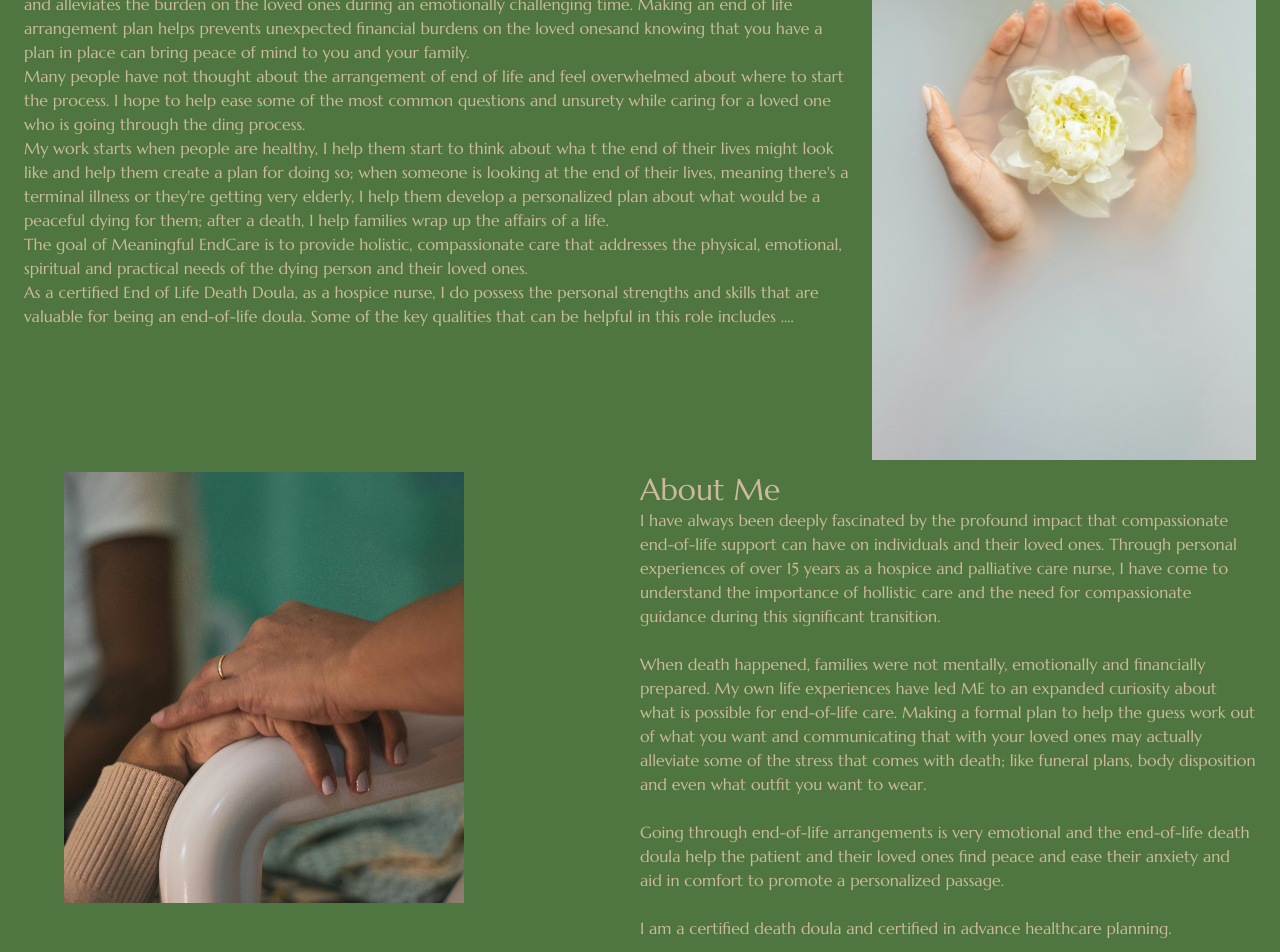
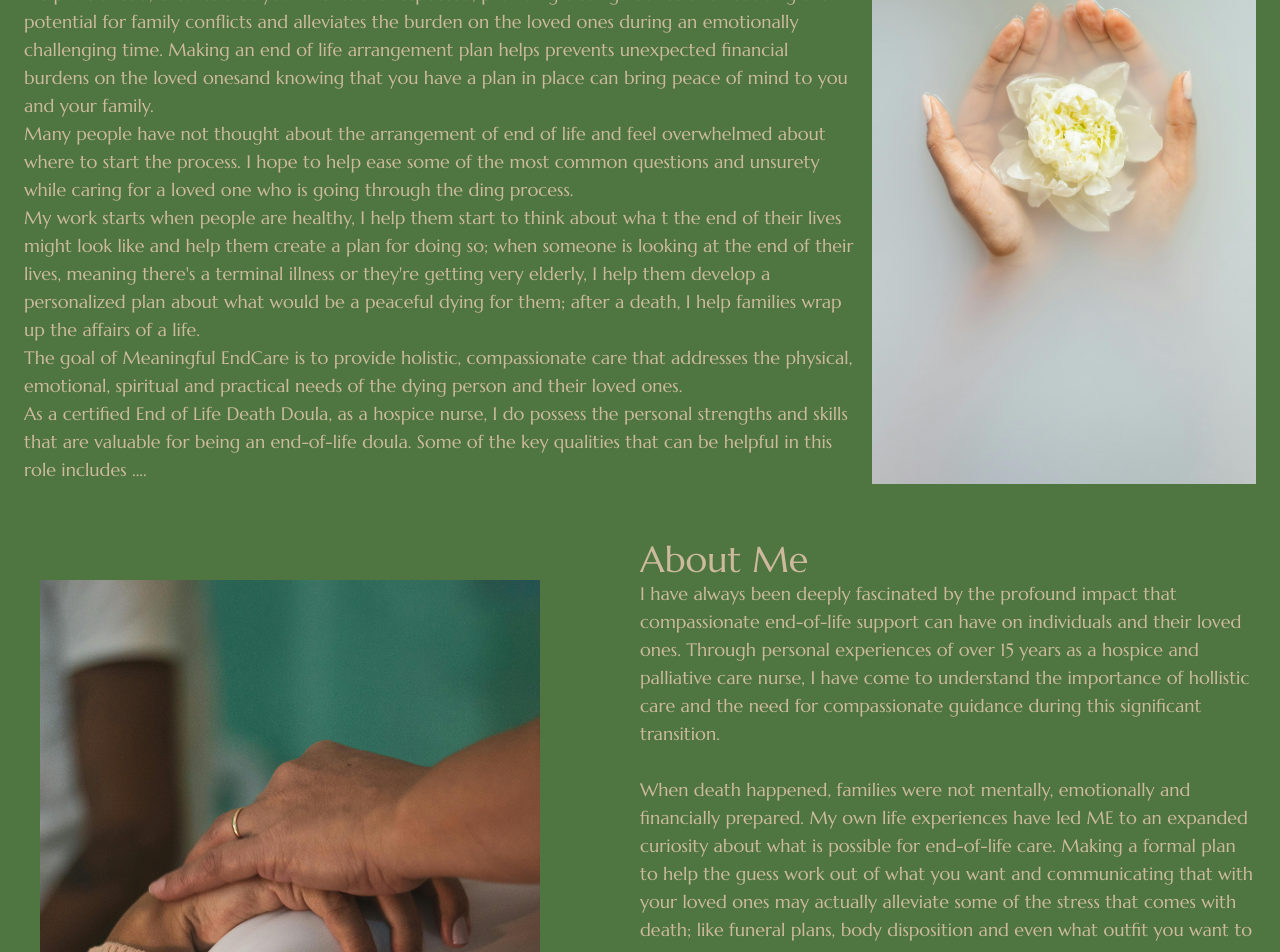
Before and after one commit to victoriaraya/emracing_death, a Next.js app: page /about in a window 1280 px wide. Shown: the part 260-1212 px from the top of the page. Built offline with nearby package versions, Linux system fonts and the light colour scheme.

Commit message:
services and about edits

```diff
--- a/app/about/page.tsx
+++ b/app/about/page.tsx
@@ -2,11 +2,11 @@ import Image from "next/image";
 
 const About = () => {
   return (
-    <div className="flex flex-col gap-3 bg-[#4F7641] text-[#CDBA9D] h-full px-6 pb-4">
+    <div className="flex flex-col gap-14 bg-[#4F7641] text-[#CDBA9D] h-full px-6 pb-4">
       <div className="flex">
         <div className="flex-col">
-          <h1 className="text-3xl text-left pt-4">About Meaningful EndCare</h1>
-          <p>
+          <h1 className="text-4xl text-left pt-4">About Meaningful EndCare</h1>
+          <p className="text-lg">
             {" "}
             I've no doubt you've heard Antoine de Saint-Exupery's quote, 'A goal
             without a plan in just a wish.' The quote above empasizes the
@@ -18,28 +18,23 @@ const About = () => {
             helps prevents unexpected financial burdens on the loved onesand
             knowing that you have a plan in place can bring peace of mind to you
             and your family.
-          </p>
-          <p>
+            <br />
             Many people have not thought about the arrangement of end of life
             and feel overwhelmed about where to start the process. I hope to
             help ease some of the most common questions and unsurety while
             caring for a loved one who is going through the ding process.
-          </p>{" "}
-          <p>
+            <br />
             My work starts when people are healthy, I help them start to think
             about wha t the end of their lives might look like and help them
             create a plan for doing so; when someone is looking at the end of
             their lives, meaning there's a terminal illness or they're getting
             very elderly, I help them develop a personalized plan about what
             would be a peaceful dying for them; after a death, I help families
-            wrap up the affairs of a life.{" "}
-          </p>
-          <p>
+            wrap up the affairs of a life. <br />
             The goal of Meaningful EndCare is to provide holistic, compassionate
             care that addresses the physical, emotional, spiritual and practical
             needs of the dying person and their loved ones.
-          </p>
-          <p>
+            <br />
             As a certified End of Life Death Doula, as a hospice nurse, I do
             possess the personal strengths and skills that are valuable for
             being an end-of-life doula. Some of the key qualities that can be
@@ -50,7 +45,7 @@ const About = () => {
           src={"/images/flower_hands.jpg"}
           alt="hands holding a flower"
           width={400}
-          height={600}
+          height={500}
           quality={100}
           className="pt-4 pl-4"
         />
@@ -59,13 +54,13 @@ const About = () => {
         <Image
           src={"/images/hands_holding.jpg"}
           alt="holding hands"
-          width={400}
+          width={500}
           height={600}
           quality={100}
-          className="row-span-2 ml-10"
+          className="row-span-2 ml-4 mt-10"
         />
-        <h1 className="text-3xl text-left mr-10">About Me</h1>
-        <p>
+        <h1 className="text-4xl text-left mr-10">About Me</h1>
+        <p className="text-lg">
           <p>
             I have always been deeply fascinated by the profound impact that
             compassionate end-of-life support can have on individuals and their
--- a/components/ServicesDoc.ts
+++ b/components/ServicesDoc.ts
@@ -1,43 +1,43 @@
 const ServicesList = [
   {
-    name: "Companion",
+    name: "Companion Services",
     description:
-      "Serving the dying and dying person's loved ones. The End-of-Live Doula lends a supportive presence and provides comforting space for the dying patient and their loved ones to decrease as much stress as possible during the end-of-life process. Listening: offering a non-judgemental ear for fears, hopes and memories and helping to facilitate unresolved issues. Guidance: helping navigate emotional responses to gyign and death, including grief and fear. A non-medical companion: A medical care liason's goal is to help a person understand the ever-changing and increasingly challenging medical care system and anticipate the need of the expected end-of-life signs/symptoms and education of interventions as appropriate.",
+      "Emotional Support: Offering a non-judgmental ear for fears, hopes, and memories, helping resolve emotional issues. Guidance: Assisting with grief, fear, and other emotional responses to dying. Medical Liaison: Helping patients and families navigate medical systems and end-of-life care.",
   },
   {
     name: "Practical Supports",
     description:
-      "Care Planning: assisting in creating an end-of-life care plan that aligns with the person's wishes. Coordination: working with healthcare providers, hospice agencies and other care professionals to ensure cohesive care. Planning the vigil: helping plan for the last 24-48 hours of the person's life. End-of-Life Planning: organizing and coordinating the wake, funeral and eulogy. Eulogy: assisting with writing the eulogy and facilitating resources.",
+      "Care Planning: Creating an end-of-life plan aligned with personal wishes. Coordination: Collaborating with healthcare providers and hospice services for cohesive care. Vigil Planning: Organizing the final 24-48 hours of life. End-of-Life Planning: Arranging for the wake, funeral, and writing eulogies.",
   },
   {
     name: "Physical Comforts",
     description:
-      "Comfort measures: suggesting ways to increase physical comfort such as arranging pillows, playing music, adjusting lights and coordinating visitors. Vigil sittings: beind present during the final hours or days to provide continuous support and care.",
+      "Comfort Measures: Providing suggestions to increase physical comfort, such as adjusting lights and music. Vigil Sittings: Being present during the final hours for continuous support.",
   },
   {
     name: "Spiritual Support",
     description:
-      "Rituals and ceremonies: assisting in the creation and facilitation of meaningful rituals or spiritual practices. Life Review: helping individuals reflect on their life, achievements and relationships by documenting their meaningful life stories in tangible mementos to leave behind for their loved ones. ",
+      "Rituals and Ceremonies: Facilitating meaningful rituals or spiritual practices. Life Review: Helping document life stories for loved ones.",
   },
   {
     name: "Educational Support",
     description:
-      "Information: educating the patient and fammily about what to expect during the dying process, identifying bothersome symptom issues for addressing with the hospice/healthcare team. Suggesting interventions for comfort and providing hands-on teaching. Resources: providing information on legal, financial and funeral planning.",
+      "Information: Educating on the dying process, symptoms, and comfort interventions. Resources: Providing guidance on legal, financial, and funeral planning.",
   },
   {
     name: "Advocacy",
     description:
-      "Patient Advocacy: ensuring the individual's wishes are respected and followed by healthcare providers and family members. Advance Directives: assisting in the creation of advance directives for healthcare and refferals for other legal documents to ensure the person's end-of-life wishes are documented and honored.",
+      "Patient Advocacy: Ensuring the individual's wishes are respected. Advance Directives: Assisting with healthcare directives and legal documents.",
   },
   {
     name: "Post-Death Support",
     description:
-      "Acting as a liaison with involved agencies and parties. Immediate Post-Death care: Guiding the family through immediate actions after death, including body care and disposition options. Grief support: Offering continued emotional support and connecting the family with grief counseling or a support group",
+      "Immediate Guidance: Assisting families with immediate actions after death. Grief Support: Providing emotional support and referrals to grief counseling.",
   },
   {
     name: "Continuity of Care",
     description:
-      "Death doulas often work in collaboration with other healthcare providers, ensuring seamless transitions and continuity of care. They bridge the gap between medical professionals and the emotional needs of the dying person and their family.",
+      "Collaborative Care: Working with other healthcare providers to ensure seamless transitions and ongoing emotional support.",
   },
 ];
 
```
